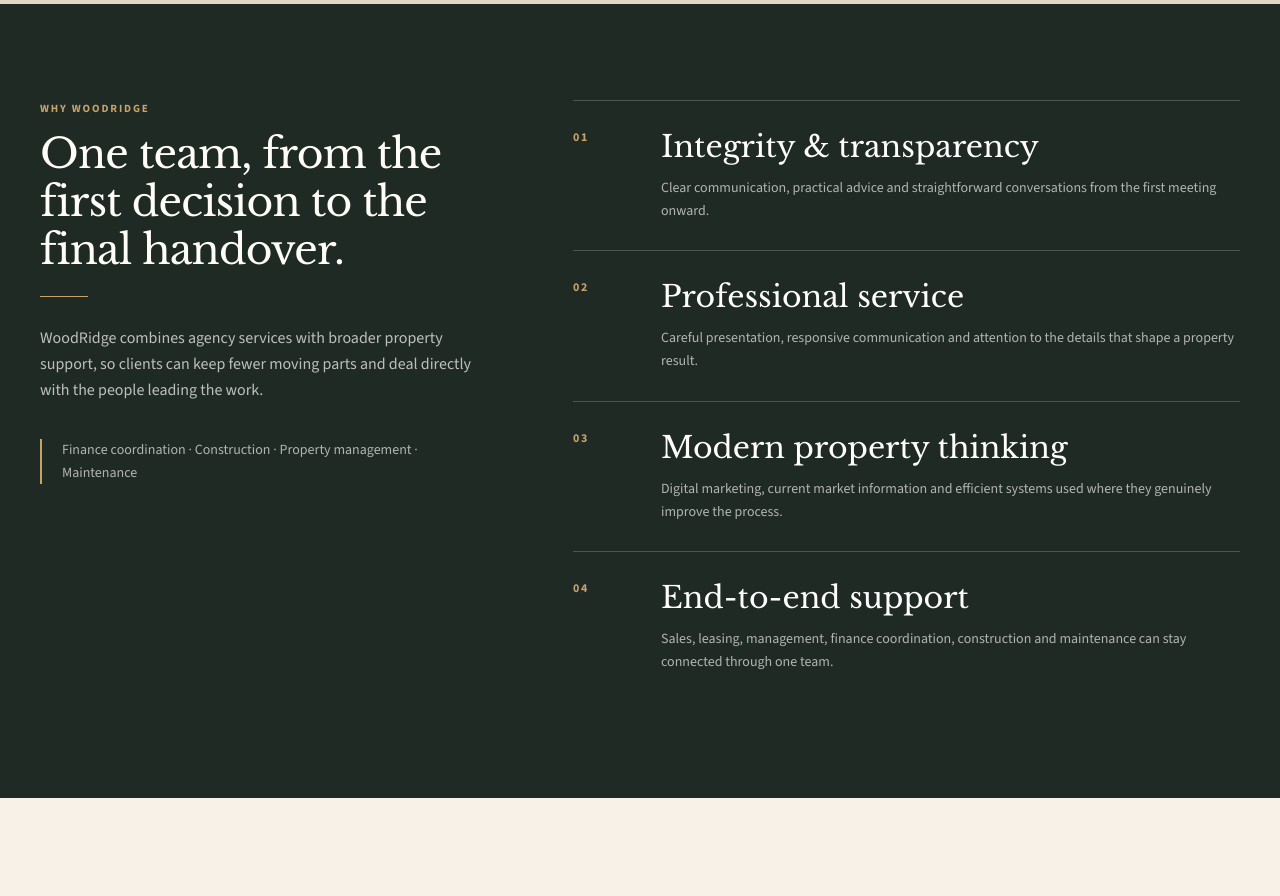
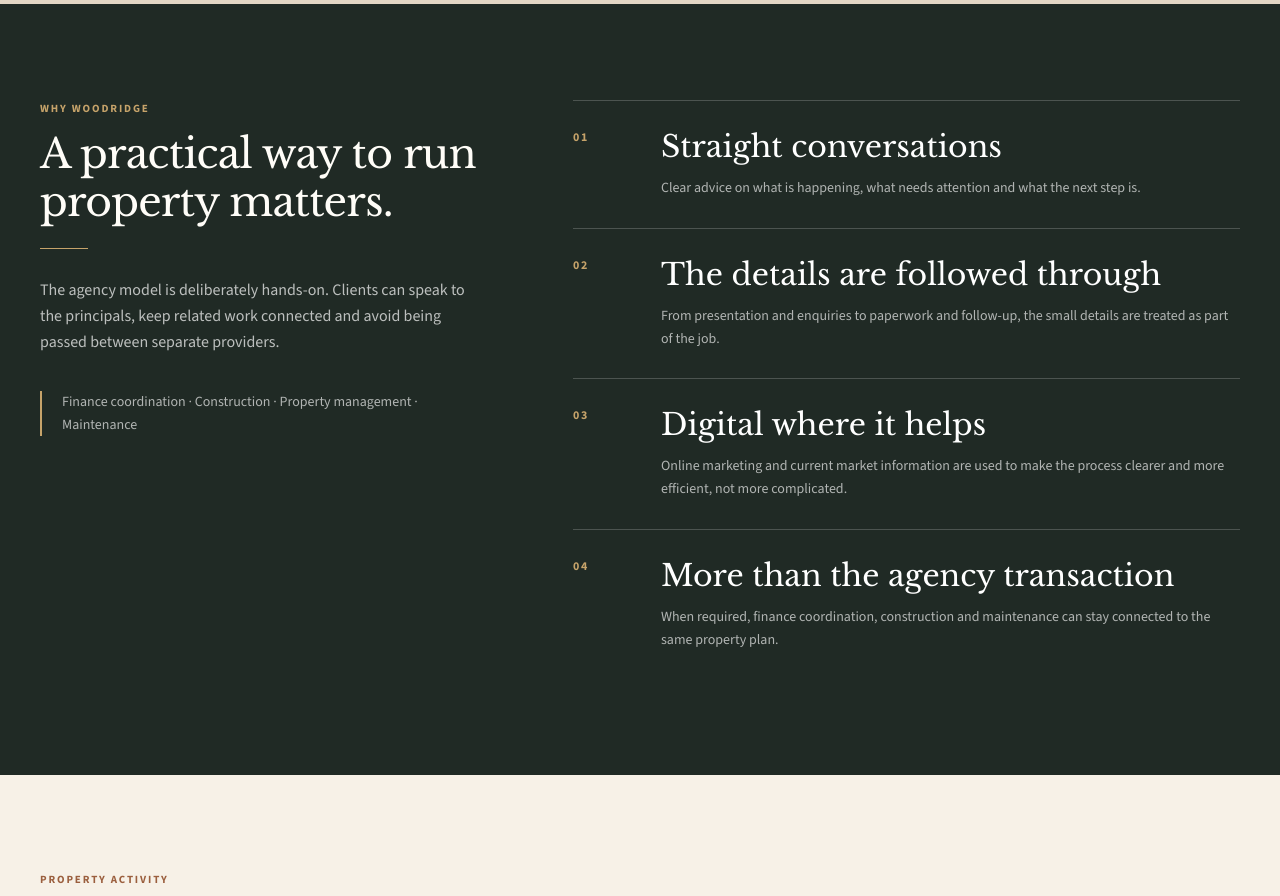
Before and after one commit to tayyabheree/Estate-website, a Next.js app: page / in a window 1280 px wide. Shown: the part 2560-3456 px from the top of the page. Built offline with nearby package versions, Linux system fonts and the light colour scheme.

Commit message:
Ground WoodRidge copy in direct agency language

```diff
--- a/components/sections/WhyWoodRidge.tsx
+++ b/components/sections/WhyWoodRidge.tsx
@@ -4,27 +4,27 @@ import { SectionHeading } from "@/components/ui/SectionHeading";
 const principles = [
   {
     number: "01",
-    title: "Integrity & transparency",
+    title: "Straight conversations",
     copy:
-      "Clear communication, practical advice and straightforward conversations from the first meeting onward."
+      "Clear advice on what is happening, what needs attention and what the next step is."
   },
   {
     number: "02",
-    title: "Professional service",
+    title: "The details are followed through",
     copy:
-      "Careful presentation, responsive communication and attention to the details that shape a property result."
+      "From presentation and enquiries to paperwork and follow-up, the small details are treated as part of the job."
   },
   {
     number: "03",
-    title: "Modern property thinking",
+    title: "Digital where it helps",
     copy:
-      "Digital marketing, current market information and efficient systems used where they genuinely improve the process."
+      "Online marketing and current market information are used to make the process clearer and more efficient, not more complicated."
   },
   {
     number: "04",
-    title: "End-to-end support",
+    title: "More than the agency transaction",
     copy:
-      "Sales, leasing, management, finance coordination, construction and maintenance can stay connected through one team."
+      "When required, finance coordination, construction and maintenance can stay connected to the same property plan."
   }
 ];
 
@@ -36,12 +36,11 @@ export function WhyWoodRidge() {
           <div className="lg:sticky lg:top-32">
             <SectionHeading
               label="Why WoodRidge"
-              title="One team, from the first decision to the final handover."
+              title="A practical way to run property matters."
               light
             />
             <p className="mt-7 max-w-md text-base leading-relaxed text-white/70">
-              WoodRidge combines agency services with broader property support, so clients
-              can keep fewer moving parts and deal directly with the people leading the work.
+              The agency model is deliberately hands-on. Clients can speak to the principals, keep related work connected and avoid being passed between separate providers.
             </p>
 
             <div className="mt-9 border-l-2 border-teal pl-5 text-sm leading-relaxed text-white/65">
```
